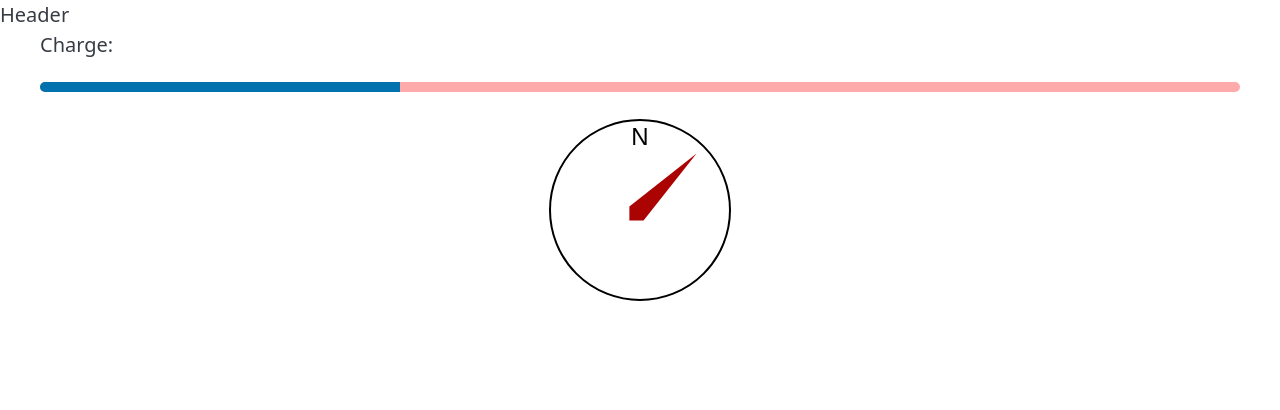
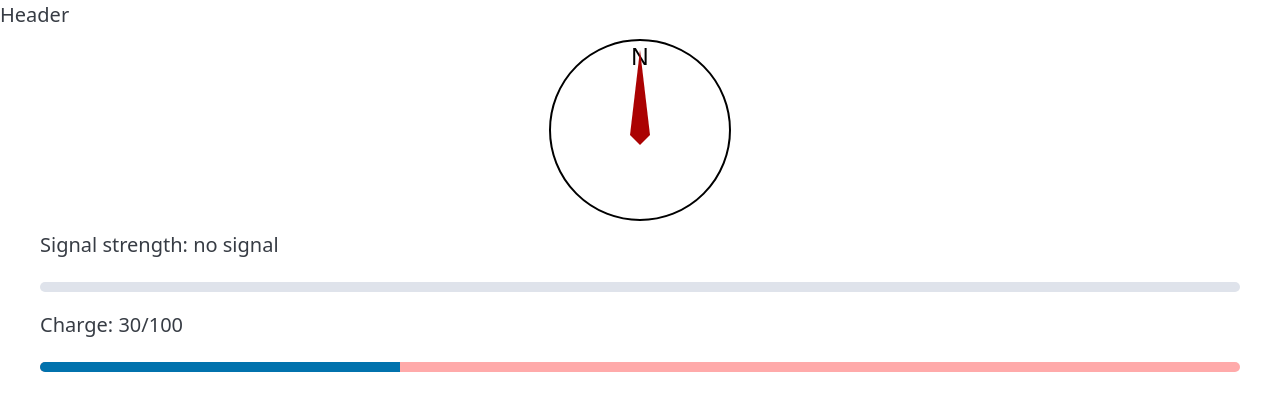
Before and after one commit to mullevik/easter-run, a Vue app in the folder er-client/: page / in a window 1280 px wide. Shown: the top 410 px of the page. Built offline with nearby package versions, Linux system fonts and the light colour scheme; no server answers.

Commit message:
Add geolocation to signal strength bar

```diff
--- a/er-client/src/App.vue
+++ b/er-client/src/App.vue
@@ -2,15 +2,52 @@
   <header>Header</header>
 
   <main>
+    <CompassDevice :bearing="mHeading" />
+    <SignalStrengthBar :signalStrength="mSignalStrength" />
     <ChargeBar :charge="30" :isCharging="false" />
-    <CompassDevice :bearing="45" />
   </main>
 </template>
 
-<script setup lang="ts">
+<script lang="ts">
 import ChargeBar from './components/ChargeBar.vue'
+import SignalStrengthBar from './components/SignalStrengthBar.vue'
 import CompassDevice from './components/CompassDevice.vue'
-// import { useChargeStore } from './stores/charge'
+
+import { defineComponent, ref } from 'vue'
+import { headingTo, normalizeHeading } from 'geolocation-utils'
+import { signalStrength } from './track'
+
+export default defineComponent({
+  components: {
+    ChargeBar,
+    SignalStrengthBar,
+    CompassDevice,
+  },
+  setup() {
+    const mSignalStrength = ref(0)
+    const mHeading = ref(0)
+
+    if (navigator.geolocation) {
+      navigator.geolocation.watchPosition(
+        (position) => {
+          const devicePosition = { lat: position.coords.latitude, lon: position.coords.longitude }
+          const GOAL = { lat: 50.061495, lon: 14.425202 } // Prague: near Vysehrad // todo: real location here
+          mSignalStrength.value = signalStrength(devicePosition, GOAL)
+          mHeading.value = normalizeHeading(headingTo(devicePosition, GOAL))
+          console.log(devicePosition, mHeading.value)
+        },
+        (error) => {
+          console.error('Error getting location:', error)
+        },
+        { enableHighAccuracy: true, timeout: 5000 },
+      )
+    } else {
+      console.error('Geolocation is not supported by this browser.')
+    }
+
+    return { mSignalStrength, mHeading }
+  },
+})
 </script>
 
 <style scoped>
--- a/er-client/src/components/ChargeBar.vue
+++ b/er-client/src/components/ChargeBar.vue
@@ -1,11 +1,7 @@
 <template>
   <div class="container">
-    <p>Charge:</p>
-    <progress
-      :value="charge"
-      max="100"
-      :style="{ color: `var(--bar-color)`, backgroundColor: `${color}` }"
-    />
+    <p>Charge: {{ charge }}/100</p>
+    <progress :value="charge" max="100" :style="{ backgroundColor: `${color}` }" />
   </div>
 </template>
 
--- /dev/null
+++ b/er-client/src/components/SignalStrengthBar.vue
@@ -0,0 +1,31 @@
+<template>
+  <div class="container">
+    <p>
+      Signal strength:
+      <span v-if="signalStrength == 0">no signal</span>
+      <span v-else-if="signalStrength < 50">weak</span>
+      <span v-else>good</span>
+    </p>
+    <progress :value="signalStrength" max="100" />
+  </div>
+</template>
+
+<script lang="ts">
+import { computed } from 'vue'
+
+export default {
+  props: {
+    signalStrength: {
+      type: Number,
+      default: 0,
+    },
+  },
+  setup(props) {
+    const isCloseEnough = computed(() => props.signalStrength > 50)
+
+    return {
+      isCloseEnough,
+    }
+  },
+}
+</script>
```
